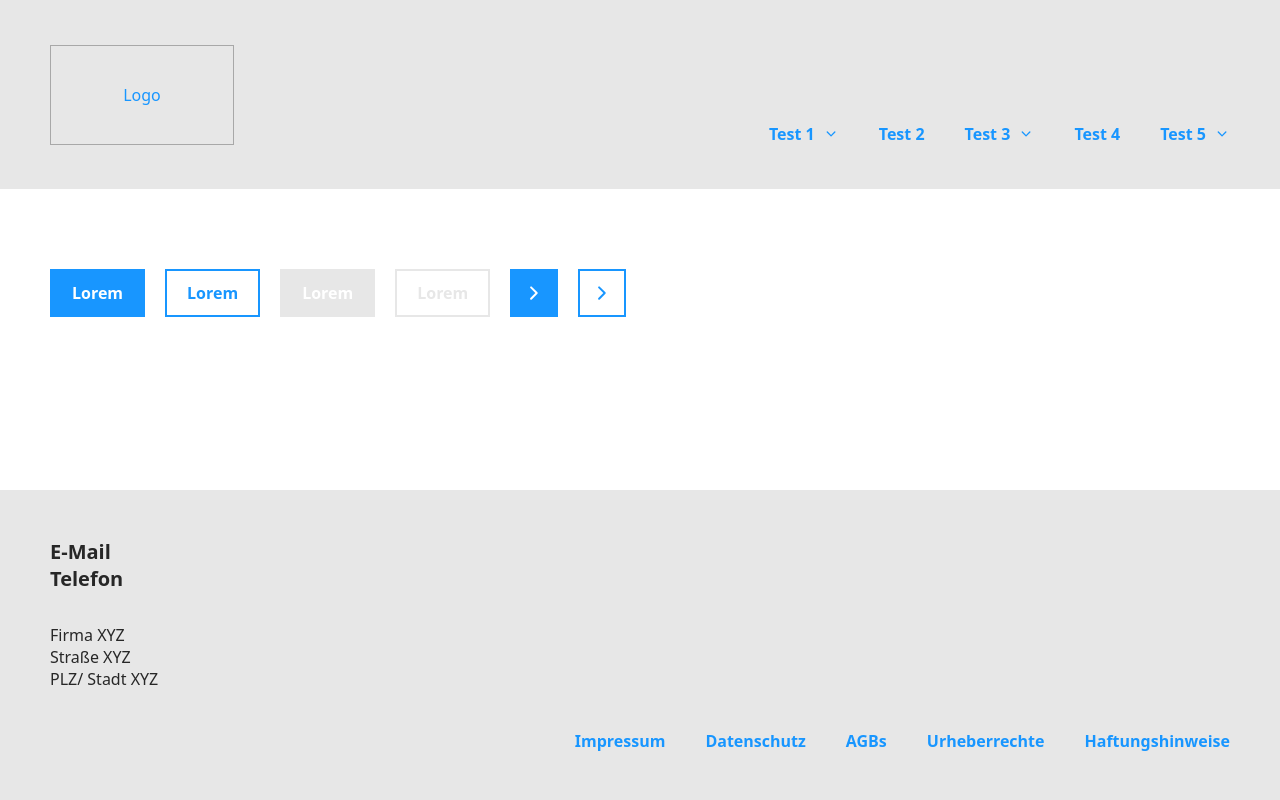
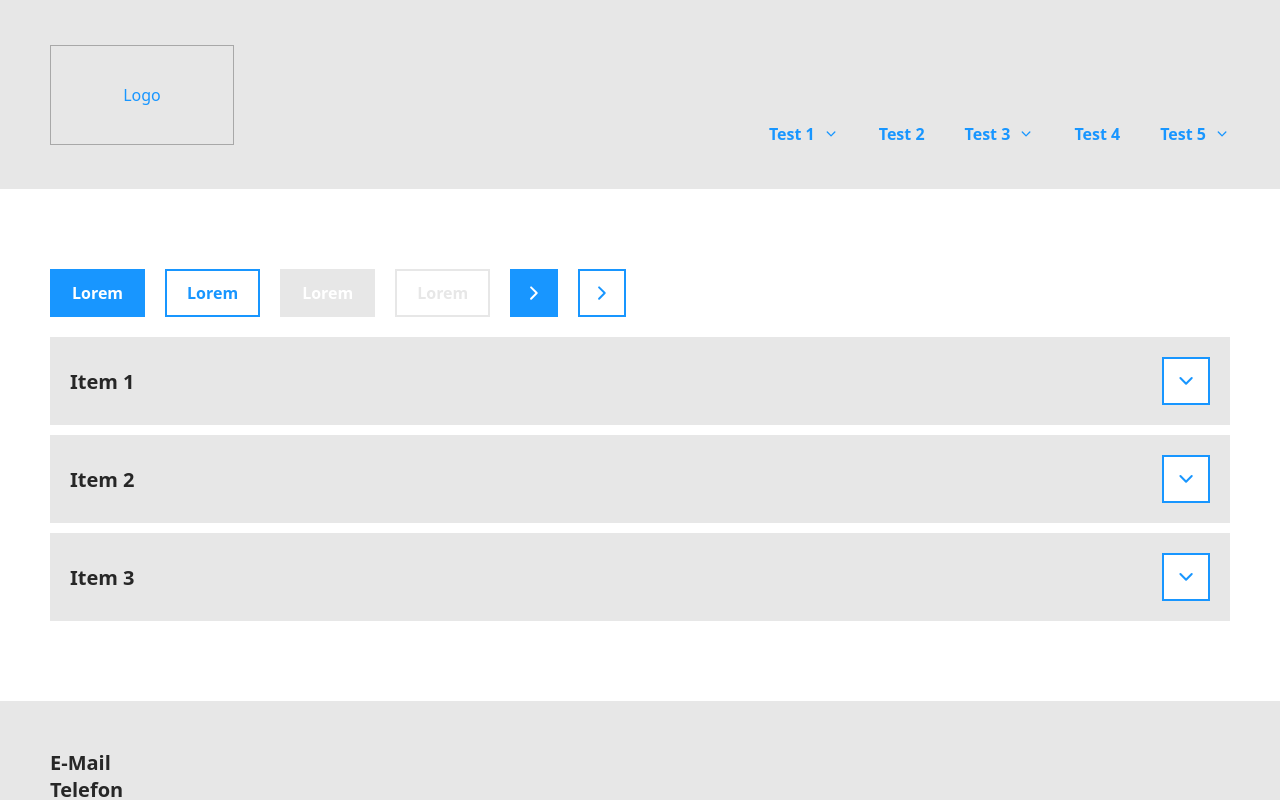
Before and after one commit to Chrissle28/wireframe-template, a Vue app: page / in a window 1280 px wide. Shown: the top 800 px of the page. Built offline with nearby package versions, Linux system fonts and the light colour scheme.

Commit message:
Accordion component

```diff
--- a/src/App.vue
+++ b/src/App.vue
@@ -31,15 +31,31 @@
                 </svg>
             </Button>
             <!--<Map :zoom="4" :lat="10" :lng="52" />-->
+            <Accordion :content="content" />
         </div>
     </main>
     <Footer />
 </template>
 
 <script setup lang="ts">
-import { Button } from './components/Ui';
+import { Button, Accordion } from './components/Ui';
 import Header from './components/Header/Header.vue';
 import Footer from './components/Footer/Footer.vue';
+
+const content = [
+    {
+        title: 'Item 1',
+        content: 'lorem ipsum dolor sit amet, consectetur',
+    },
+    {
+        title: 'Item 2',
+        content: 'lorem ipsum dolor sit amet, consectetur',
+    },
+    {
+        title: 'Item 3',
+        content: 'lorem ipsum dolor sit amet, consectetur',
+    },
+];
 </script>
 
 <style>
--- /dev/null
+++ b/src/components/Ui/Accordion.vue
@@ -0,0 +1,46 @@
+<template>
+    <div class="w-full grid grid-cols-1 gap-2.5">
+        <Disclosure
+            as="div"
+            v-for="item in content"
+            class="w-full"
+            v-slot="{ open }"
+        >
+            <DisclosureButton
+                class="flex items-center justify-between w-full p-5 bg-secondary-100"
+            >
+                <h3 class="m-0">
+                    {{ item.title }}
+                </h3>
+                <Button secondary square>
+                    <svg
+                        xmlns="http://www.w3.org/2000/svg"
+                        viewBox="-5 -8 24 24"
+                        width="24"
+                        fill="currentColor"
+                        :class="{ 'rotate-180': open }"
+                    >
+                        <path
+                            d="M7.071 5.314l4.95-4.95a1 1 0 1 1 1.414 1.414L7.778 7.435a1 1 0 0 1-1.414 0L.707 1.778A1 1 0 1 1 2.121.364l4.95 4.95z"
+                        ></path>
+                    </svg>
+                </Button>
+            </DisclosureButton>
+            <DisclosurePanel class="px-5 border border-secondary-100 py-7">
+                <!-- TODO: Block Interpreter later -->
+                <div v-html="item.content"></div>
+            </DisclosurePanel>
+        </Disclosure>
+    </div>
+</template>
+
+<script lang="ts" setup>
+import { Disclosure, DisclosureButton, DisclosurePanel } from '@headlessui/vue';
+import { Button } from './';
+
+const props = defineProps({
+    content: {
+        type: Object,
+    },
+});
+</script>
--- a/src/components/Ui/Button.vue
+++ b/src/components/Ui/Button.vue
@@ -11,7 +11,7 @@
                 variant_ == 'primary' && !secondary && !disabled,
             'text-white bg-secondary-100':
                 variant_ == 'primary' && !secondary && disabled,
-            'text-primary border-primary bg-transparent':
+            'text-primary border-primary bg-white':
                 variant_ == 'secondary' && !primary && !disabled,
             'text-secondary-100 border-secondary-100 bg-transparent':
                 variant_ == 'secondary' && !primary && disabled,
--- a/src/components/Ui/index.ts
+++ b/src/components/Ui/index.ts
@@ -1 +1,2 @@
 export { default as Button } from './Button.vue';
+export { default as Accordion } from './Accordion.vue';
```
